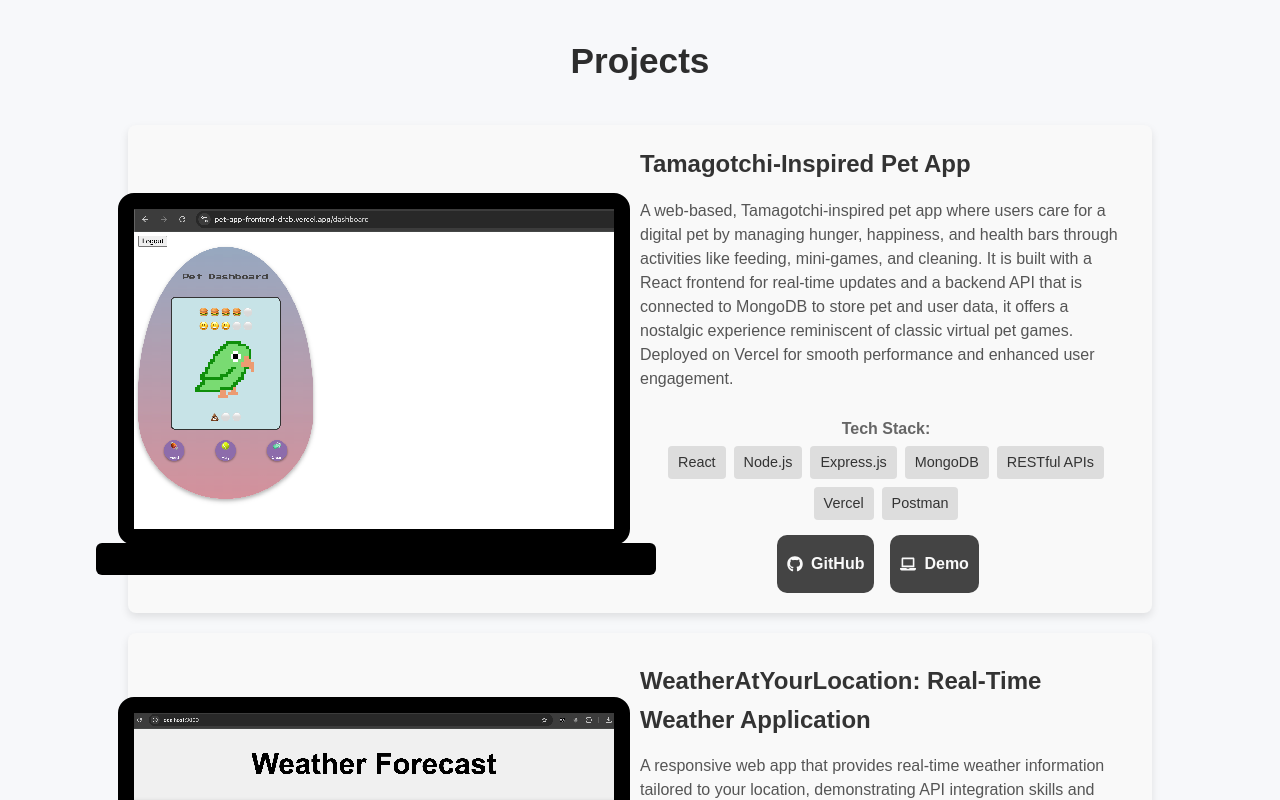
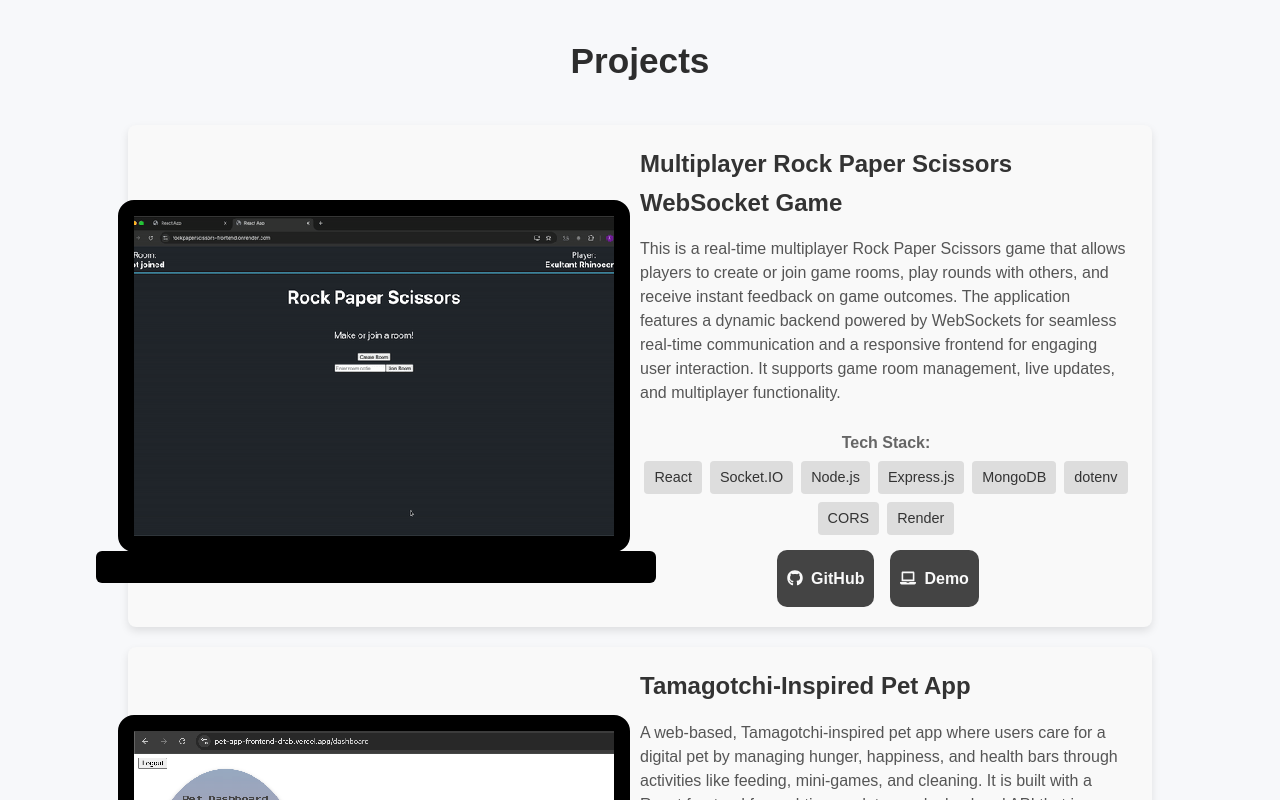
Before and after one commit to auan369/my-portfolio, a React (Create React App) app: page /contact in a window 1280 px wide. Shown: the part 1600-2400 px from the top of the page. Built offline with nearby package versions, Linux system fonts and the light colour scheme.

Commit message:
Added websocket proj

```diff
--- a/src/components/Projects.js
+++ b/src/components/Projects.js
@@ -8,6 +8,20 @@
         <section id="projects" className="projects-section">
             <h3>Projects</h3>
             <div className="projects-intro">
+
+            {/* <!-- Project 0 -->   */}
+            <IndivProject
+                title="Multiplayer Rock Paper Scissors WebSocket Game"
+                description="This is a real-time multiplayer Rock Paper Scissors game that allows players to create or join game rooms, play rounds with others, and receive instant feedback on game outcomes. The application features a dynamic backend powered by WebSockets for seamless real-time communication and a responsive frontend for engaging user interaction. It supports game room management, live updates, and multiplayer functionality."
+                techStack={['React', 'Socket.IO', 'Node.js', 'Express.js','MongoDB', 'dotenv', 'CORS', 'Render']}
+                image={require('./images/demo.gif')}
+                device={'laptop'}
+                links={[
+                    { label: <p><FaGithub/> GitHub</p>, url: 'https://github.com/auan369/rockpaperscissors-frontend' },
+                    { label: <p><FaLaptop/> Demo</p>, url: 'https://rockpaperscissors-frontend.onrender.com/' },
+                ]}
+            />
+
 
             {/* <!-- Project 1 -->   */}
             <IndivProject
```
Also changed, not shown: src/components/images/demo.gif (added).
